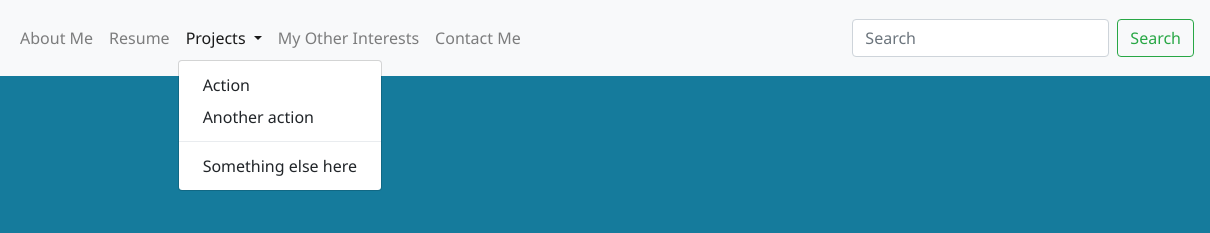
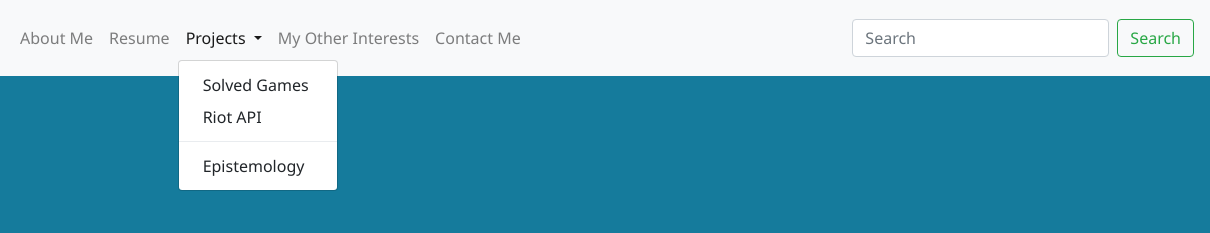
Before and after one commit to AnxiallySocious/portfolio, a plain HTML site: page index.html in a window 1280 px wide. Both pictures are taken after a click on the button "Projects". Shown: the top 233 px of the page, 70-1280 px from the left. Drawn offline with nearby package versions, Linux system fonts and the light colour scheme.

Commit message:
Add files via upload

```diff
--- a/index.html
+++ b/index.html
@@ -21,17 +21,17 @@
           <a class="nav-link" href="aboutme.html">About Me</a>
         </li>
         <li class="nav-item">
-              <a class="nav-link" href="resume.html">Resume </a>
+          <a class="nav-link" href="resume.html">Resume</a>
         </li>
         <li class="nav-item dropdown">
           <a class="nav-link dropdown-toggle" href="#" id="navbarDropdown" role="button" data-toggle="dropdown" aria-haspopup="true" aria-expanded="false">
             Projects
           </a>
           <div class="dropdown-menu" aria-labelledby="navbarDropdown">
-                <a class="dropdown-item" href="#">Action</a>
-                <a class="dropdown-item" href="#">Another action</a>
+            <a class="dropdown-item" href="solvedgames.html">Solved Games</a>
+            <a class="dropdown-item" href="riotapi.html">Riot API</a>
             <div class="dropdown-divider"></div>
-                <a class="dropdown-item" href="#">Something else here</a>
+            <a class="dropdown-item" href="epistemology.html">Epistemology</a>
           </div>
         </li>
         <li class="nav-item">
@@ -51,7 +51,6 @@
         <button class="btn btn-outline-success my-2 my-sm-0" type="submit">Search</button>
       </form>
     </div>
-
   </nav>
 
     <div>
```
Lines whose indentation alone changed are shown as unchanged.
